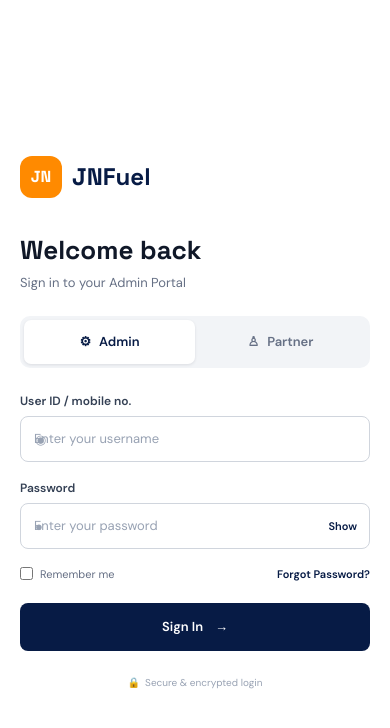
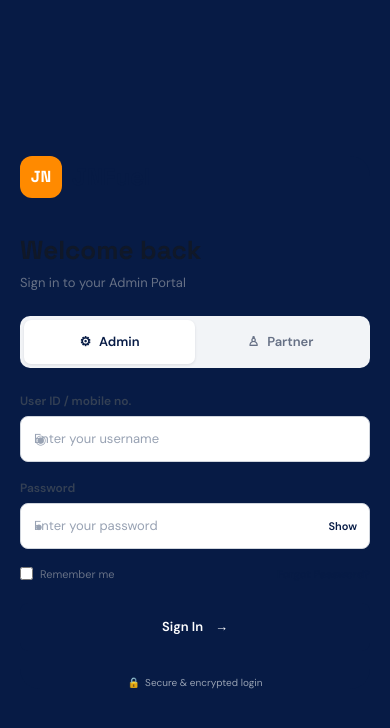
Before and after one commit to Mohitjoshi547/jnfuel-frontend, a React (Vite) app: page /login in a window 390 px wide. Shown: the top 728 px of the page. Built offline with nearby package versions, Linux system fonts and the light colour scheme.

Commit message:
Update apply page navbar styling

```diff
--- a/src/components/Login.css
+++ b/src/components/Login.css
@@ -601,3 +601,44 @@ input {
   }
 
 }
+
+/* Full Login Page Blue Background */
+.login-page {
+  min-height: 100vh;
+  width: 100%;
+  background: #071B45 !important;
+}
+
+/* Login Container */
+.login-container {
+  min-height: 100vh;
+  background: #071B45 !important;
+}
+
+/* Left Side Blue */
+.login-left {
+  background: #071B45 !important;
+  color: #ffffff;
+}
+
+/* Right Side Blue */
+.login-right {
+  background: #071B45 !important;
+}
+
+/* Login Card */
+.login-card {
+  background: #071B45;
+  color: #ffffff;
+  border-radius: 20px;
+}
+
+/* Mobile Background */
+@media (max-width: 768px) {
+  .login-page,
+  .login-container,
+  .login-left,
+  .login-right {
+    background: #071B45 !important;
+  }
+}
```
